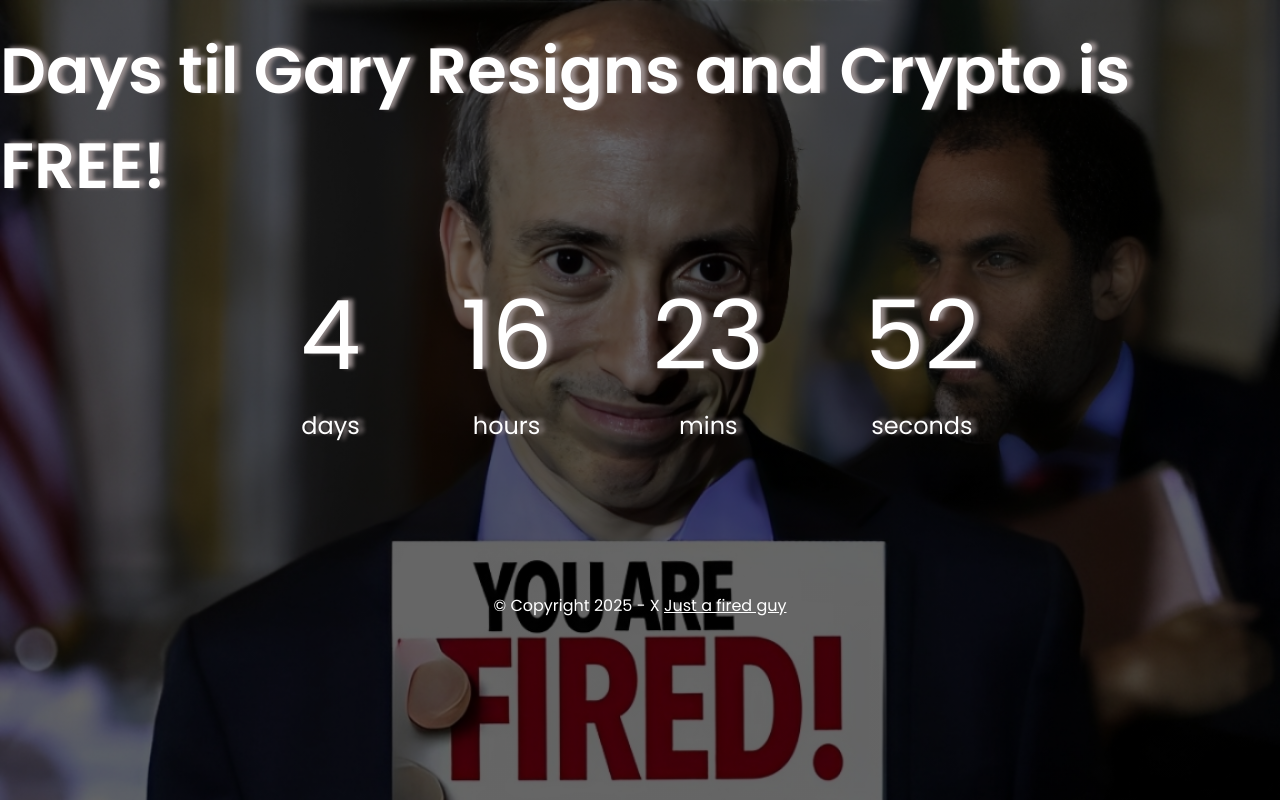
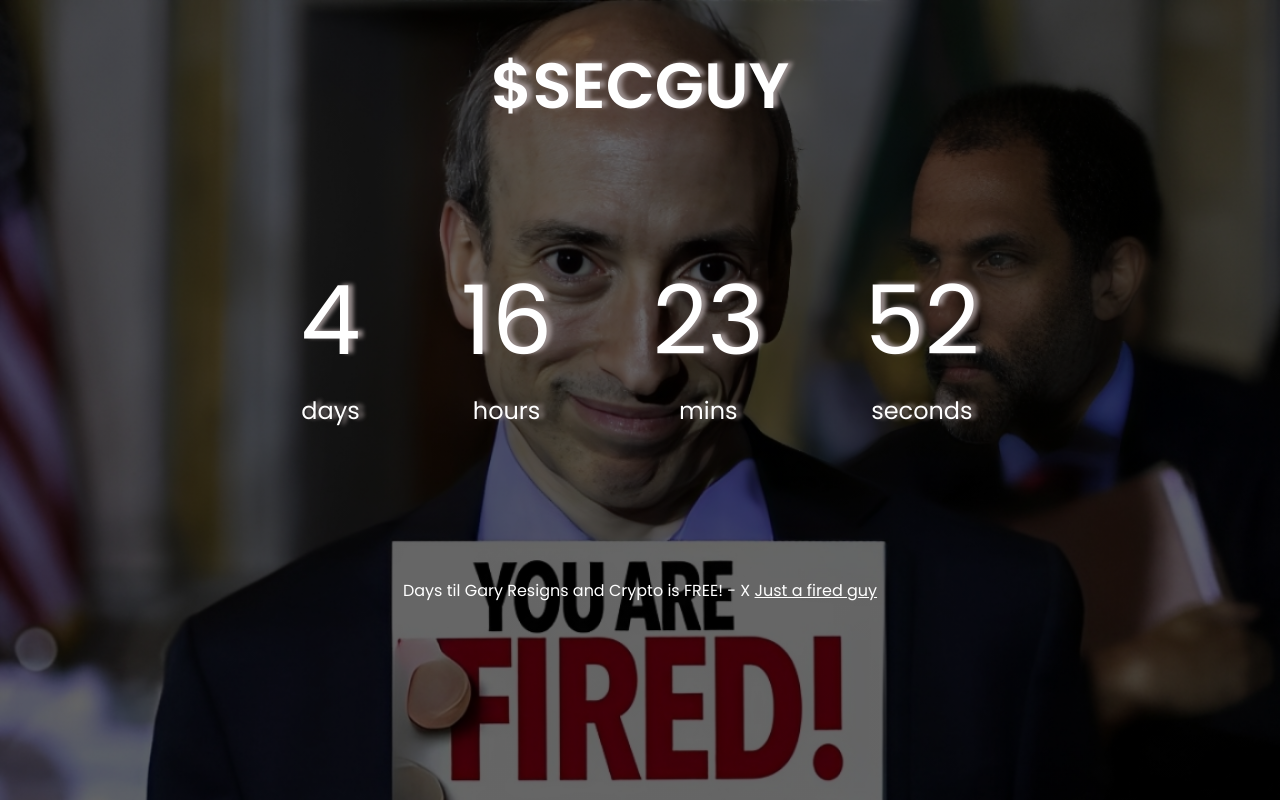
Before and after one commit to shevanble/christmas, a plain HTML site: page index.html in a window 1280 px wide. Drawn offline with Linux system fonts and the light colour scheme.

Commit message:
Update index.html

```diff
--- a/index.html
+++ b/index.html
@@ -4,7 +4,7 @@
     <meta charset="UTF-8">
     <meta http-equiv="X-UA-Compatible" content="IE=edge">
     <meta name="viewport" content="width=device-width, initial-scale=1.0">
-    <title>Days til Gary Resigns and Crypto is FREE!</title>
+    <title>$SECGUY</title>
     <link rel="stylesheet" href="style.css">
     <script src="script.js" defer></script>
     <!-- google fonts -->
@@ -15,7 +15,7 @@
     <!-- facebook Open Graph meta tags -->
     <meta property="og:url" content="http://christmas.costasnicou.com" />
     <meta property="og:type" content="website" />
-    <meta property="og:title" content="Days til Gary Resigns and Crypto is FREE!" />
+    <meta property="og:title" content="$SECGUY" />
     <meta property="og:image" content="https://christmas.costasnicou.com/cover-photo.jpg" />
 
 
@@ -24,7 +24,7 @@
 </head>
 <body>
     <header>
-        <h1>Days til Gary Resigns and Crypto is FREE!</h1>
+        <h1>$SECGUY</h1>
     </header>
 
     <main>
@@ -56,7 +56,7 @@
     </main>
 
     <footer>
-        <p>&copy; Copyright 2025 - X <a class="footer-link" href="https://x.com/justafiredguy">Just a fired guy</a></p>
+        <p>Days til Gary Resigns and Crypto is FREE! - X <a class="footer-link" href="https://x.com/justafiredguy">Just a fired guy</a></p>
     </footer>
 
 </body>
```
